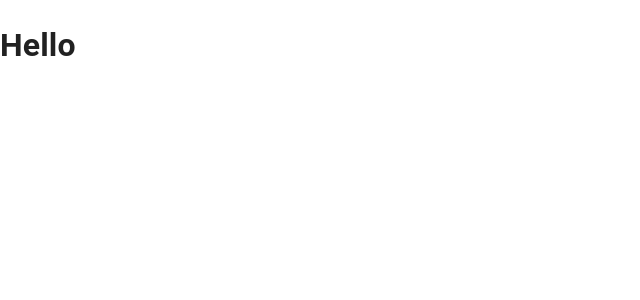
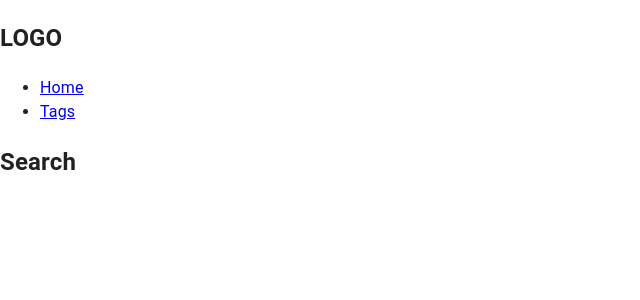
Before and after one commit to t1123425/front-end-exam2, a React (Create React App) app: page /search in a window 1280 px wide. Shown: the top 300 px of the page, without its empty margins (0-640 px from the left). Built offline with nearby package versions, Linux system fonts and the light colour scheme.

Commit message:
add components & assets & pages folder & add base router path

```diff
--- a/package.json
+++ b/package.json
@@ -17,6 +17,7 @@
     "react-dom": "^18.2.0",
     "react-router-dom": "^6.4.2",
     "react-scripts": "5.0.1",
+    "sass": "^1.55.0",
     "typescript": "^4.8.4",
     "web-vitals": "^2.1.4"
   },
--- a/public/index.html
+++ b/public/index.html
@@ -9,12 +9,6 @@
       name="description"
       content="Web site created using create-react-app"
     />
-    <link rel="apple-touch-icon" href="%PUBLIC_URL%/logo192.png" />
-    <!--
-      manifest.json provides metadata used when your web app is installed on a
-      user's mobile device or desktop. See https://developers.google.com/web/fundamentals/web-app-manifest/
-    -->
-    <link rel="manifest" href="%PUBLIC_URL%/manifest.json" />
     <!--
       Notice the use of %PUBLIC_URL% in the tags above.
       It will be replaced with the URL of the `public` folder during the build.
--- a/src/App.tsx
+++ b/src/App.tsx
@@ -1,9 +1,12 @@
 import React from 'react';
+import NavBar from './components/NavBar';
+import { Outlet } from 'react-router-dom'
 
 function App() {
   return (
     <div className="App">
-       <h1>Hello</h1>
+       <NavBar />
+       <Outlet />
     </div>
   );
 }
--- /dev/null
+++ b/src/assets/main.scss
@@ -0,0 +1,5 @@
+//For custom style
+//main theme
+.darkBg{
+    background-color: #181818;
+}
--- /dev/null
+++ b/src/components/NavBar.tsx
@@ -0,0 +1,24 @@
+import React from 'react';
+import { NavLink } from 'react-router-dom'
+
+const NavBar:React.FC = () => {
+    return (
+        <nav>
+            <h1>LOGO</h1>
+            <ul className='linkName'>
+                <li>
+                    <NavLink to="/">
+                        Home
+                    </NavLink>
+                </li>
+                <li>
+                    <NavLink to="/tags">
+                        Tags
+                    </NavLink>
+                </li>
+            </ul>
+        </nav>
+    )
+}
+
+export default NavBar
--- a/src/index.tsx
+++ b/src/index.tsx
@@ -1,7 +1,13 @@
 import React from 'react';
+import { BrowserRouter, Routes, Route } from 'react-router-dom'
 import ReactDOM from 'react-dom/client';
 import CssBaseline from '@mui/material/CssBaseline';
 import App from './App';
+import Tags from './pages/Tags';
+import Search from './pages/Search';
+import Home from './pages/Home';
+import NotFound from './pages/NotFound';
+import './assets/main.scss'
 
 const root = ReactDOM.createRoot(
   document.getElementById('root') as HTMLElement
@@ -9,7 +15,16 @@ const root = ReactDOM.createRoot(
 root.render(
   <React.StrictMode>
     <CssBaseline />
-    <App />
+    <BrowserRouter>
+      <Routes>
+        <Route path="/" element={<App />}>
+          <Route index element={<Home />} />
+          <Route path="/search" element={<Search />} />
+          <Route path="/tags" element={<Tags />} />
+        </Route>
+        <Route path="*" element={<NotFound />} />
+      </Routes>
+    </BrowserRouter>
   </React.StrictMode>
 );
 
--- /dev/null
+++ b/src/pages/Home.tsx
@@ -0,0 +1,11 @@
+import React from 'react';
+
+const Home:React.FC = () => {
+    return (
+        <section>
+            <h1>Home</h1>
+        </section>
+    )
+}
+
+export default Home
--- /dev/null
+++ b/src/pages/NotFound.tsx
@@ -0,0 +1,11 @@
+import React from 'react';
+
+const NotFound:React.FC = () => {
+    return (
+        <section>
+            <h1>Opps~ This page not found</h1>
+        </section>
+    )
+}
+
+export default NotFound
--- /dev/null
+++ b/src/pages/Search.tsx
@@ -0,0 +1,11 @@
+import React from 'react';
+
+const Search:React.FC = () => {
+    return (
+        <section>
+            <h1>Search</h1>
+        </section>
+    )
+}
+
+export default Search
--- /dev/null
+++ b/src/pages/Tags.tsx
@@ -0,0 +1,11 @@
+import React from 'react';
+
+const Tags:React.FC = () => {
+    return (
+        <section>
+            <h1>Tags</h1>
+        </section>
+    )
+}
+
+export default Tags
```
Also changed, not shown: 1 other file (tests, documents, lock files or other folders).
